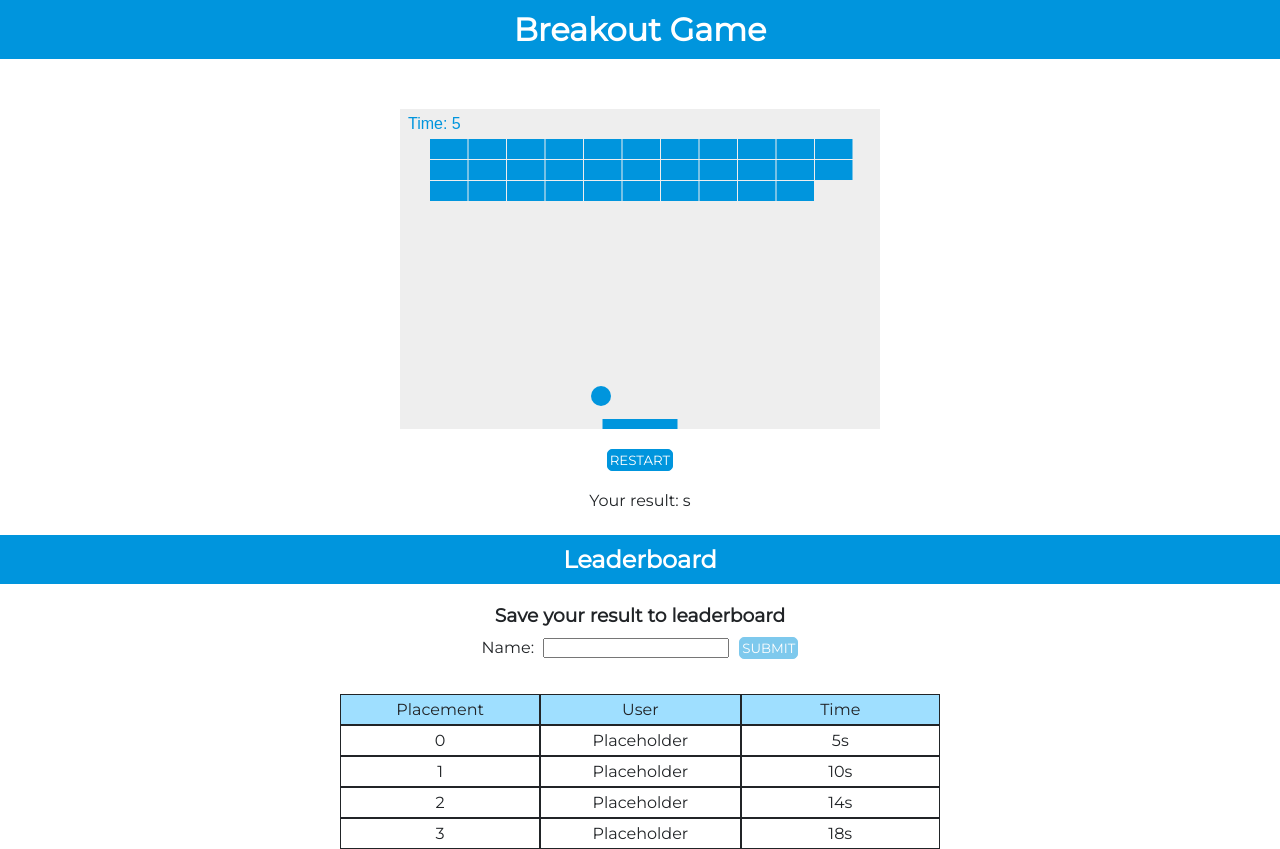
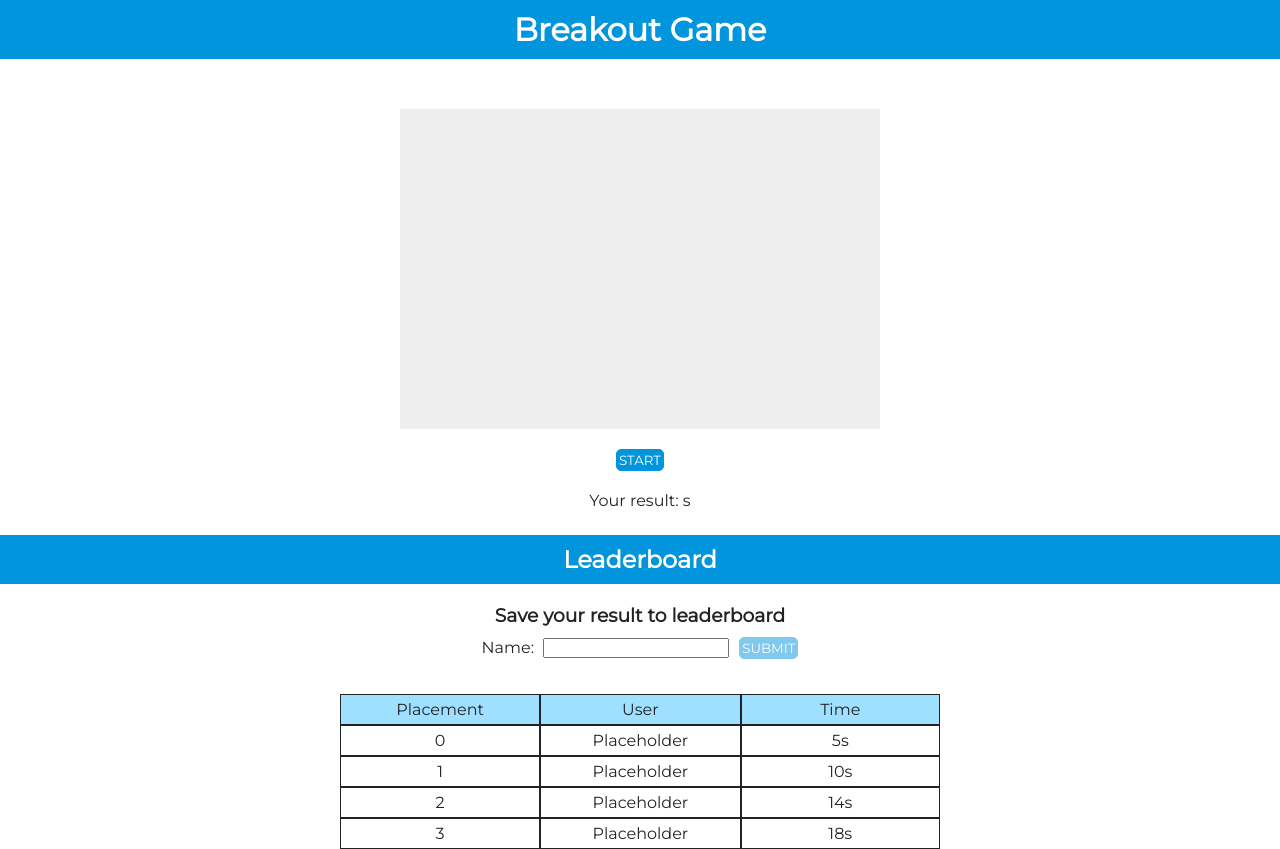
Before and after one commit to Mikael-Kolehmainen/2D-breakout-game, a React (Create React App) app in the folder client/: page / in a window 1280 px wide. Built offline with nearby package versions, Linux system fonts and the light colour scheme.

Commit message:
Fixed a bug

```diff
--- a/client/src/components/Game.js
+++ b/client/src/components/Game.js
@@ -8,6 +8,7 @@ import { CANVAS } from "./../const";
 
 const Game = (props) => {
   const [gameState, setGameState] = useState("");
+  const [startState, setStartState] = useState("START");
 
   let bricksLayout, ball, paddle, isGameRunning, score, startTime;
 
@@ -18,11 +19,11 @@ const Game = (props) => {
 
     startTime = new Date();
     score = 0;
+    setGameState("");
+    setStartState("RESTART");
 
     isGameRunning = true;
   };
-
-  setupGame();
 
   const draw = (ctx, frameCount) => {
     if (isGameRunning) {
@@ -125,7 +126,7 @@ const Game = (props) => {
     <div className="game">
       <p className={gameStateColor}>{gameState}</p>
       <Canvas draw={draw} />
-      <button className="btn center restart-btn" type="button" onClick={restartClicked}>RESTART</button>
+      <button className="btn center restart-btn" type="button" onClick={restartClicked}>{startState}</button>
       <p className="center">Your result: {props.gameTime}s</p>
     </div>
   );
```
